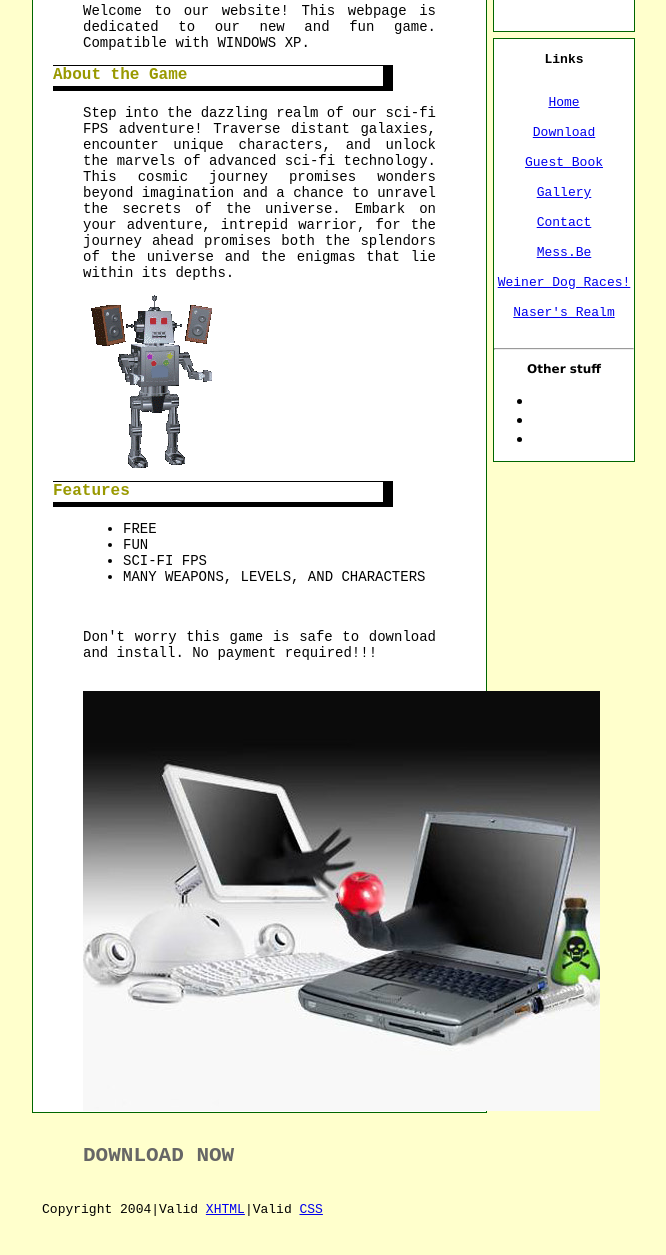
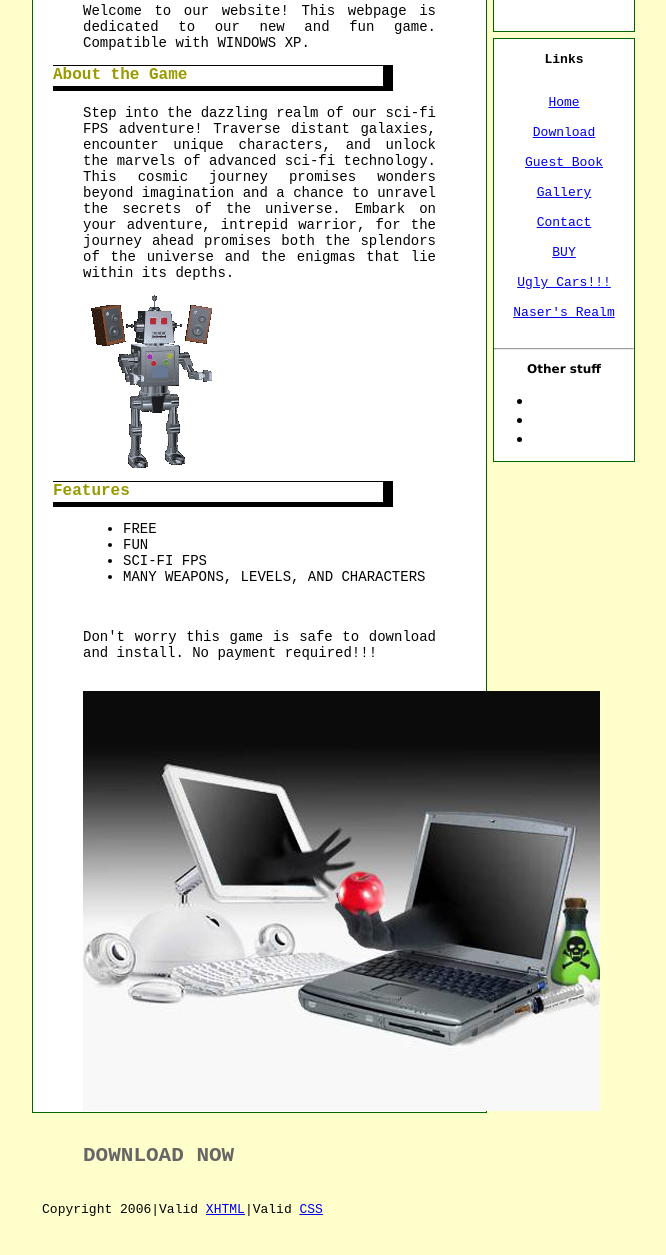
Before and after one commit to umijs1/tgif, a plain HTML site: page index.html in a window 1280 px wide. Shown: the part 227-1482 px from the top of the page, without its empty margins (161-827 px from the left). Drawn offline with Linux system fonts and the light colour scheme.

Commit message:
Update index.html
brought back original links and hidden buy button.

```diff
--- a/index.html
+++ b/index.html
@@ -1,7 +1,7 @@
 <!DOCTYPE HTML PUBLIC "-//W3C//DTD HTML 4.01 Transitional//EN" "http://www.w3.org/TR/html4/loose.dtd">
 <html>
 <head>
-  <title>FUN GAME!!!</title>
+  <title>Free game to download</title>
   <meta http-equiv="Content-type" content="text/html; charset=iso-8859-1">
   <link href="style.css" rel="stylesheet" type="text/css">
   <style type="text/css">
@@ -48,8 +48,8 @@
 <a href="guestbook.html">Guest Book</a><br>
 <a href="gallery.html">Gallery</a><br>
 <a href="contact.html">Contact</a><br>
-<a href="http://www.mess.be/">Mess.Be</a><br>
-<a href="http://www.weinerdograces.com">Weiner Dog Races!</a><br>
+<a href="buy.html">BUY</a><br>
+<a href="http://www.uglycars.fws1.com/index.html">Ugly Cars!!!</a><br>
 <a href="http://naser.r8.org">Naser's Realm<br><br></a></pre>
  <hr>
 <p class="style7">Other stuff </p>
@@ -68,7 +68,7 @@
   <br> <br> <br> <br> <br> <br>
   &nbsp;
   </p>
-  <pre> <br> <br> <br><br><br> <br> <br>                          <br><br><br>                         <br><br><br>                       <br>                         <br>                         <br>                         <br>                          <br>                         Copyright 2004|Valid <a href="http://validator.w3.org/check?uri=referer">XHTML</a>|Valid <a href="http://jigsaw.w3.org/css-validator/check/referer">CSS</a>
+  <pre> <br> <br> <br><br><br> <br> <br>                          <br><br><br>                         <br><br><br>                       <br>                         <br>                         <br>                         <br>                          <br>                         Copyright 2006|Valid <a href="http://validator.w3.org/check?uri=referer">XHTML</a>|Valid <a href="http://jigsaw.w3.org/css-validator/check/referer">CSS</a>
 </pre>
 <pre>&nbsp; <br><br><br></pre>
 <div id="footer">
```
